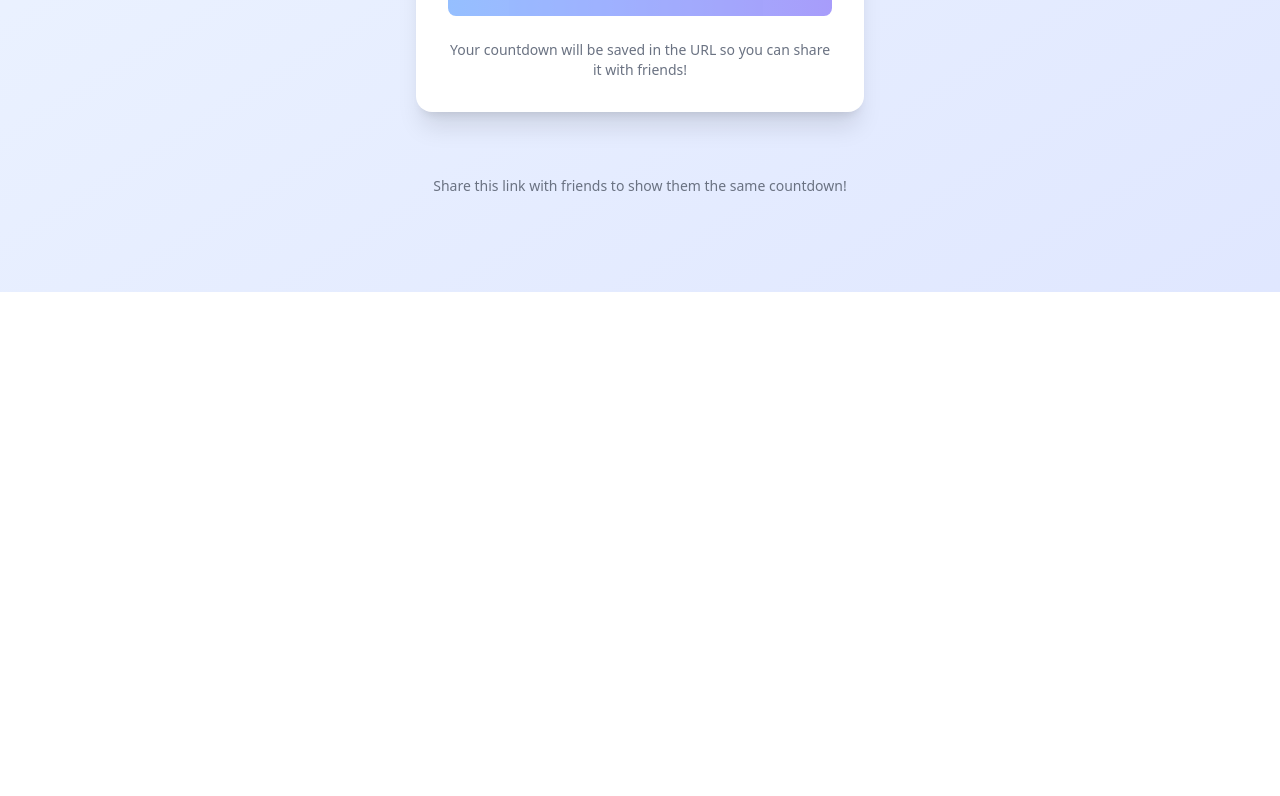
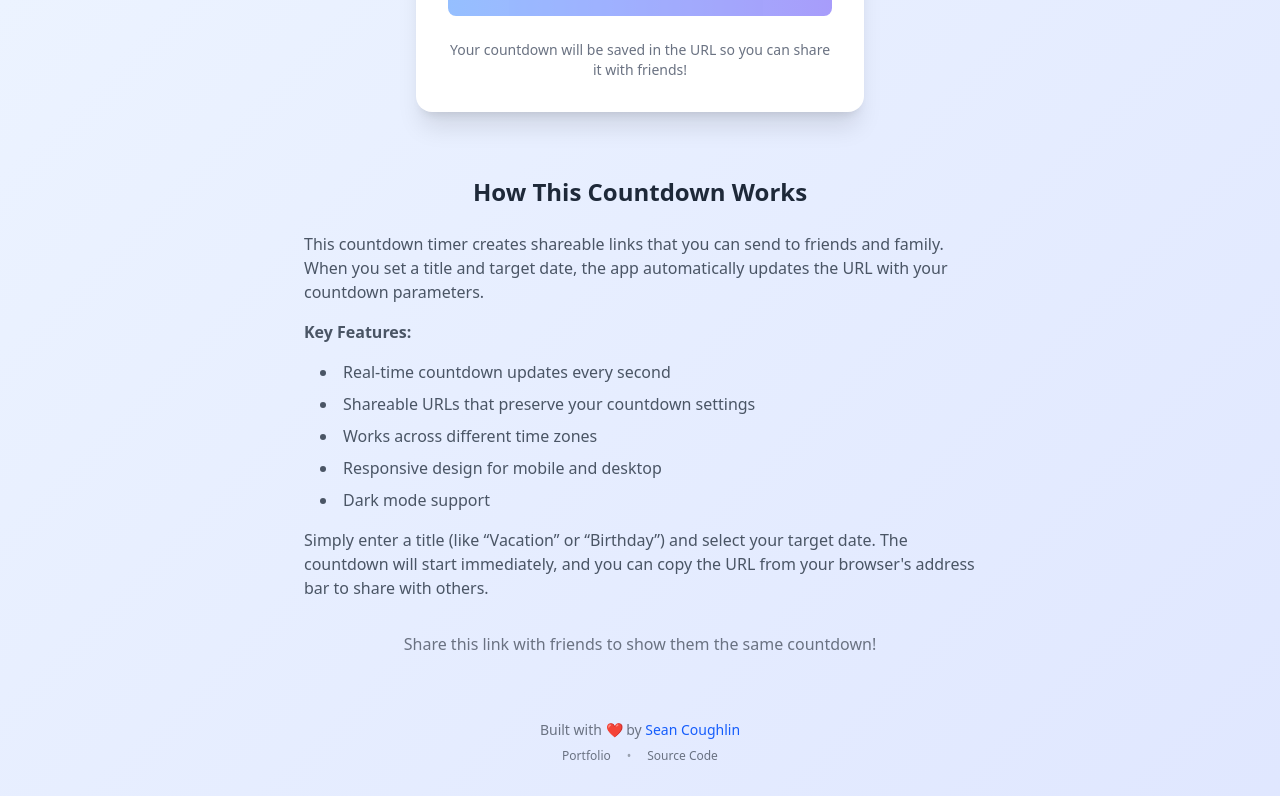
Before and after one commit to Scc33/counter, a Next.js app: page / in a window 1280 px wide. Shown: the part 508-1304 px from the top of the page. Before the commit the page ends 800 px from the top, so only its background shows below. Built offline with nearby package versions, Linux system fonts and the light colour scheme.

Commit message:
Add Explanation component to provide details on countdown functionality; update Footer with author information and links.

```diff
--- /dev/null
+++ b/app/components/Explanation.tsx
@@ -0,0 +1,41 @@
+export default function Explanation() {
+  return (
+    <div className="mt-16 text-center">
+      <div className="max-w-2xl mx-auto">
+        <h2 className="text-2xl font-bold text-gray-800 dark:text-gray-200 mb-6">
+          How This Countdown Works
+        </h2>
+
+        <div className="text-gray-600 dark:text-gray-400 space-y-4 text-left">
+          <p>
+            This countdown timer creates shareable links that you can send to
+            friends and family. When you set a title and target date, the app
+            automatically updates the URL with your countdown parameters.
+          </p>
+
+          <p>
+            <strong>Key Features:</strong>
+          </p>
+          <ul className="list-disc list-inside space-y-2 ml-4">
+            <li>Real-time countdown updates every second</li>
+            <li>Shareable URLs that preserve your countdown settings</li>
+            <li>Works across different time zones</li>
+            <li>Responsive design for mobile and desktop</li>
+            <li>Dark mode support</li>
+          </ul>
+
+          <p>
+            Simply enter a title (like &ldquo;Vacation&rdquo; or
+            &ldquo;Birthday&rdquo;) and select your target date. The countdown
+            will start immediately, and you can copy the URL from your
+            browser&apos;s address bar to share with others.
+          </p>
+        </div>
+
+        <div className="mt-8 text-gray-500 dark:text-gray-400">
+          <p>Share this link with friends to show them the same countdown!</p>
+        </div>
+      </div>
+    </div>
+  );
+}
--- a/app/components/Footer.tsx
+++ b/app/components/Footer.tsx
@@ -1,9 +1,38 @@
 export default function Footer() {
   return (
     <footer className="text-center mt-16 text-gray-500 dark:text-gray-400">
-      <p className="text-sm">
-        Share this link with friends to show them the same countdown!
-      </p>
+      <div className="space-y-2">
+        <p className="text-sm">
+          Built with ❤️ by{" "}
+          <a
+            href="https://seancoughlin.me"
+            target="_blank"
+            rel="noopener noreferrer"
+            className="text-blue-600 dark:text-blue-400 hover:underline"
+          >
+            Sean Coughlin
+          </a>
+        </p>
+        <div className="flex justify-center space-x-4 text-xs">
+          <a
+            href="https://portfolio.seancoughlin.me"
+            target="_blank"
+            rel="noopener noreferrer"
+            className="text-gray-500 dark:text-gray-400 hover:text-gray-700 dark:hover:text-gray-300 hover:underline"
+          >
+            Portfolio
+          </a>
+          <span className="text-gray-400">•</span>
+          <a
+            href="https://github.com/Scc33/counter"
+            target="_blank"
+            rel="noopener noreferrer"
+            className="text-gray-500 dark:text-gray-400 hover:text-gray-700 dark:hover:text-gray-300 hover:underline"
+          >
+            Source Code
+          </a>
+        </div>
+      </div>
     </footer>
   );
 }
--- a/app/page.tsx
+++ b/app/page.tsx
@@ -2,6 +2,7 @@ import { Suspense } from "react";
 import Header from "./components/Header";
 import Footer from "./components/Footer";
 import CountdownApp from "./components/CountdownApp";
+import Explanation from "./components/Explanation";
 
 export default function Home() {
   return (
@@ -19,6 +20,7 @@ export default function Home() {
           <CountdownApp />
         </Suspense>
 
+        <Explanation />
         <Footer />
       </div>
     </div>
```
